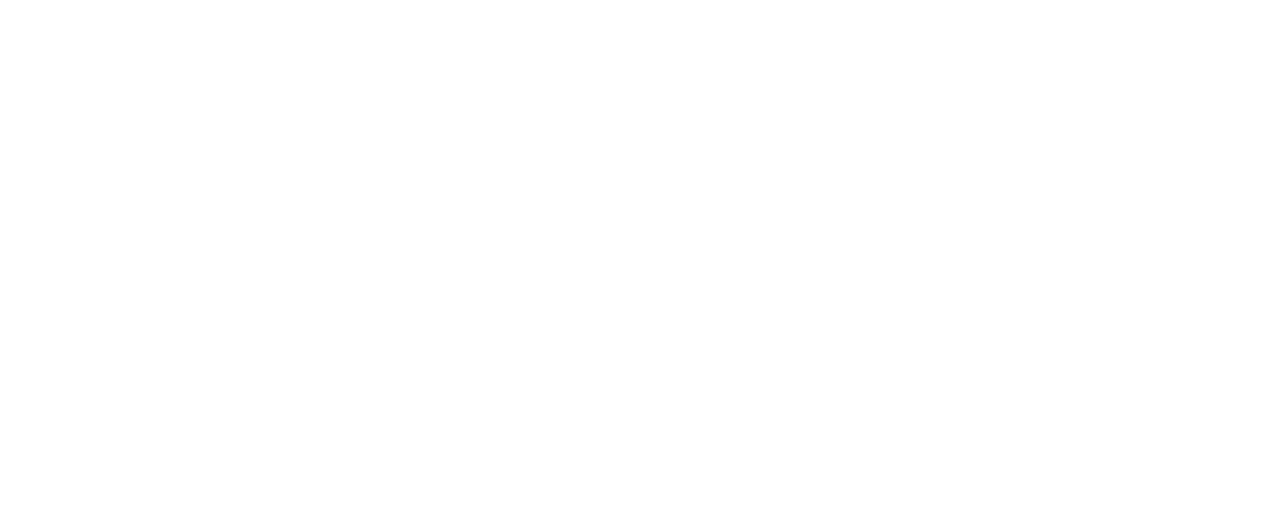
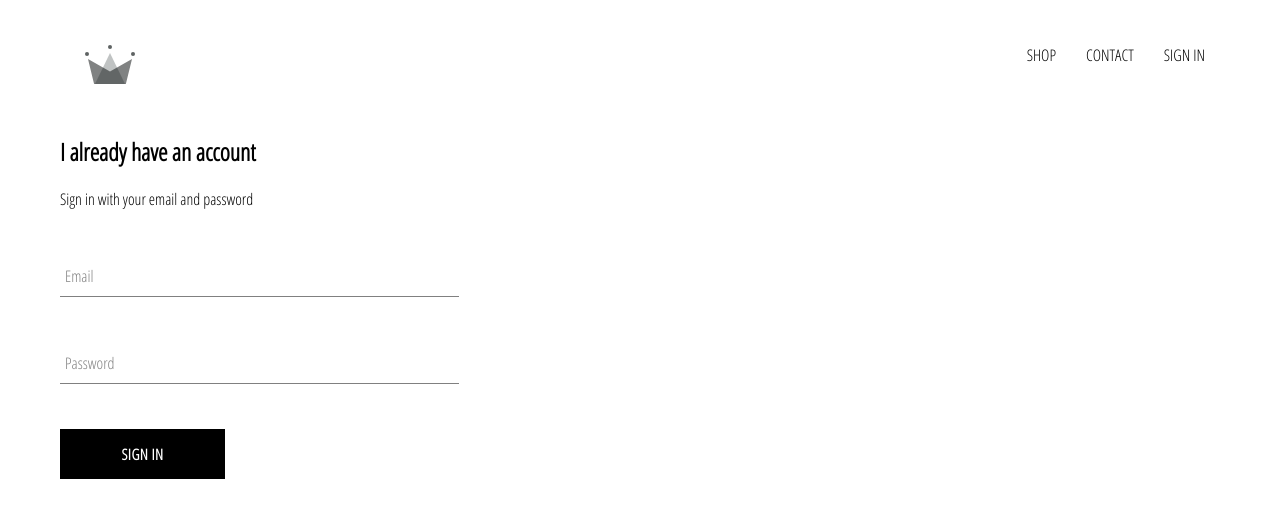
Before and after one commit to alivemarie/clothing, a React (Create React App) app: page /signin in a window 1280 px wide. Shown: the top 518 px of the page. Built offline with nearby package versions, Linux system fonts and the light colour scheme.

Commit message:
added header component with links, input and button components, and styles for them

```diff
--- a/src/App.css
+++ b/src/App.css
@@ -2,3 +2,8 @@
     font-family: 'Open Sans Condensed', serif;
     padding: 20px 60px;
 }
+
+a {
+    text-decoration: none;
+    color: black;
+}
--- a/src/App.js
+++ b/src/App.js
@@ -3,13 +3,17 @@
 import './App.css';
 import HomePage from "./pages/homepage/homepage";
 import ShopPage from "./pages/shop/shop";
+import Header from "./components/header/header";
+import SignInAndSignUp from "./pages/sign-in-and-sign-up/sign-in-and-sign-up";
 
 function App() {
   return (
     <div>
+        <Header/>
         <Switch>
             <Route exact path='/' component={HomePage}/>
             <Route path='/shop' component={ShopPage}/>
+            <Route path='/signin' component={SignInAndSignUp}/>
         </Switch>
     </div>
   );
--- /dev/null
+++ b/src/components/custom-button/custom-button.js
@@ -0,0 +1,10 @@
+import React from "react";
+import './custom-button.scss'
+
+const CustomButton = ({children, ...otherProps}) => (
+    <button className='custom-button' {...otherProps}>
+        {children}
+    </button>
+)
+
+export default CustomButton;
--- /dev/null
+++ b/src/components/custom-button/custom-button.scss
@@ -0,0 +1,22 @@
+.custom-button {
+  min-width: 165px;
+  width: auto;
+  height: 50px;
+  letter-spacing: 0.5px;
+  line-height: 50px;
+  padding: 0 35px 0 35px;
+  font-size: 15px;
+  background-color: black;
+  color: white;
+  text-transform: uppercase;
+  font-family: 'Open Sans Condensed', serif;
+  font-weight: bolder;
+  border: none;
+  cursor: pointer;
+
+  &:hover {
+    background-color: white;
+    color: black;
+    border: 1px solid black;
+  }
+}
--- /dev/null
+++ b/src/components/form-input/form-input.js
@@ -0,0 +1,16 @@
+import React from "react";
+import './form-input.scss'
+
+const FormInput = ({ handleChange, label, ...otherProps}) => (
+    <div className='group'>
+        <input className='form-input' onChange={handleChange} {...otherProps}/>
+        {
+            label ?
+                (<label className={`${otherProps.value.length ? 'shrink' : ''} form-input-label`}>
+                    {label}
+                </label>)
+                : null
+        }
+    </div>
+)
+export default FormInput;
--- /dev/null
+++ b/src/components/form-input/form-input.scss
@@ -0,0 +1,54 @@
+$sub-color: grey;
+$main-color: black;
+
+@mixin shrinkLabel {
+  top: -14px;
+  font-size: 12px;
+  color: $main-color;
+}
+
+.group {
+  position: relative;
+  margin: 45px 0;
+
+  .form-input {
+    background: none;
+    background-color: white;
+    color: $sub-color;
+    font-size: 18px;
+    padding: 10px 10px 10px 5px;
+    display: block;
+    width: 100%;
+    border: none;
+    border-radius: 0;
+    border-bottom: 1px solid $sub-color;
+    margin: 25px 0;
+
+    &:focus {
+      outline: none;
+    }
+
+    &:focus ~ .form-input-label {
+      @include shrinkLabel();
+    }
+  }
+
+  input[type='password'] {
+    letter-spacing: 0.3em;
+  }
+
+  .form-input-label {
+    color: $sub-color;
+    font-size: 16px;
+    font-weight: normal;
+    position: absolute;
+    pointer-events: none;
+    left: 5px;
+    top: 10px;
+    transition: 300ms ease all;
+
+    &.shrink {
+      @include shrinkLabel();
+    }
+  }
+}
--- /dev/null
+++ b/src/components/header/header.js
@@ -0,0 +1,19 @@
+import React from "react";
+import { Link } from "react-router-dom";
+import { ReactComponent as Logo } from '../../assets/083 crown.svg'
+import './header.scss'
+
+const Header = () => (
+    <div className='header'>
+        <Link className='logo-container' to='/'>
+            <Logo className='logo'/>
+        </Link>
+        <div className='options'>
+            <Link className='option' to='/shop'> SHOP </Link>
+            <Link className='option' to='/contact'> CONTACT </Link>
+            <Link className='option' to='/signin'> SIGN IN </Link>
+        </div>
+    </div>
+)
+
+export default Header;
--- /dev/null
+++ b/src/components/header/header.scss
@@ -0,0 +1,25 @@
+.header {
+  height: 70px;
+  width: 100%;
+  display: flex;
+  justify-content: space-between;
+  margin-bottom: 25px;
+
+  .logo-container {
+    height: 100%;
+    width: 70px;
+    padding: 25px;
+  }
+
+  .options {
+    width: 50%;
+    height: 100%;
+    display: flex;
+    align-items: center;
+    justify-content: flex-end;
+
+    .option {
+      padding: 10px 15px;
+    }
+  }
+}
--- /dev/null
+++ b/src/components/sign-in/sign-in.js
@@ -0,0 +1,58 @@
+import React from 'react';
+import FormInput from "../form-input/form-input";
+import CustomButton from "../custom-button/custom-button";
+import './sign-in.scss'
+
+class SignIn extends React.Component {
+    constructor(props) {
+        super(props);
+
+        this.state = {
+            email: '',
+            password: '',
+        }
+    }
+
+    handleSubmit = e => {
+        e.preventDefault();
+
+        this.setState({email:'', password:''})
+    }
+
+    handleChange = e => {
+        const { value, name } = e.target;
+        this.setState( {[name]: value})
+    }
+
+    render() {
+        return (
+            <div className='sign-in'>
+                <h2>I already have an account</h2>
+                <span>Sign in with your email and password</span>
+
+                <form onSubmit={this.handleSubmit}>
+                    <FormInput
+                        name='email'
+                        type='email'
+                        value={this.state.email}
+                        handleChange={this.handleChange}
+                        label='Email'
+                        required/>
+
+                    <FormInput
+                        name='password'
+                        type='password'
+                        value={this.state.password}
+                        handleChange={this.handleChange}
+                        label='Password'
+                        required/>
+
+                    <CustomButton type='submit'> Sign in </CustomButton>
+                </form>
+            </div>
+        )
+    }
+
+}
+
+export default SignIn;
--- /dev/null
+++ b/src/components/sign-in/sign-in.scss
@@ -0,0 +1,9 @@
+.sign-in {
+  width: 30vw;
+  display: flex;
+  flex-direction: column;
+
+  .title {
+    margin: 10px 0;
+  }
+}
--- /dev/null
+++ b/src/pages/sign-in-and-sign-up/sign-in-and-sign-up.js
@@ -0,0 +1,11 @@
+import React from "react";
+import SignIn from "../../components/sign-in/sign-in";
+import './sign-in-and-sign-up.scss'
+
+const SignInAndSignUp = () => (
+    <div className='sign-in-and-sign-up'>
+        <SignIn/>
+    </div>
+)
+
+export default SignInAndSignUp;
```
Also changed, not shown: src/assets/083 crown.svg (added), src/pages/sign-in-and-sign-up/sign-in-and-sign-up.scss (added).
